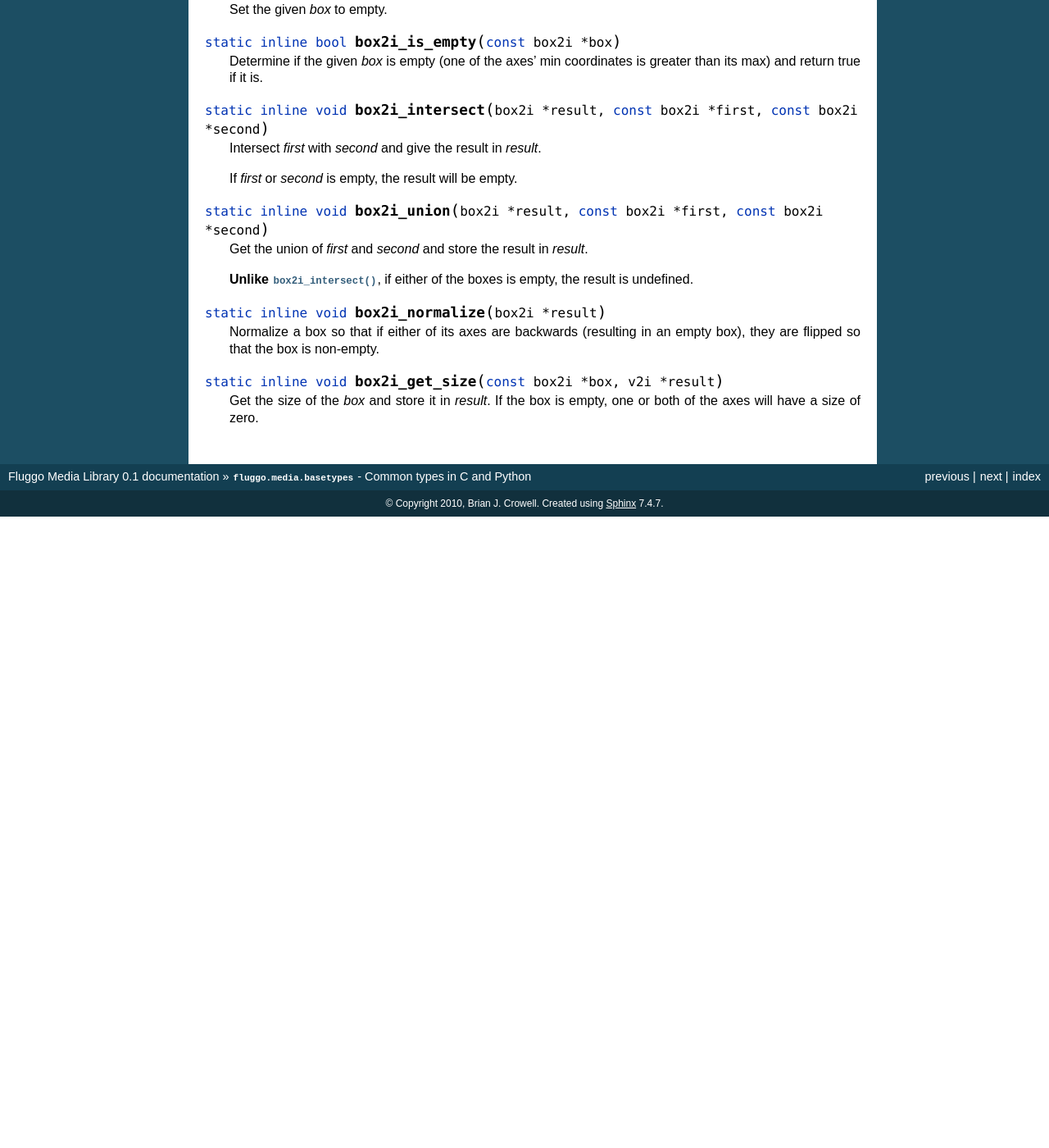
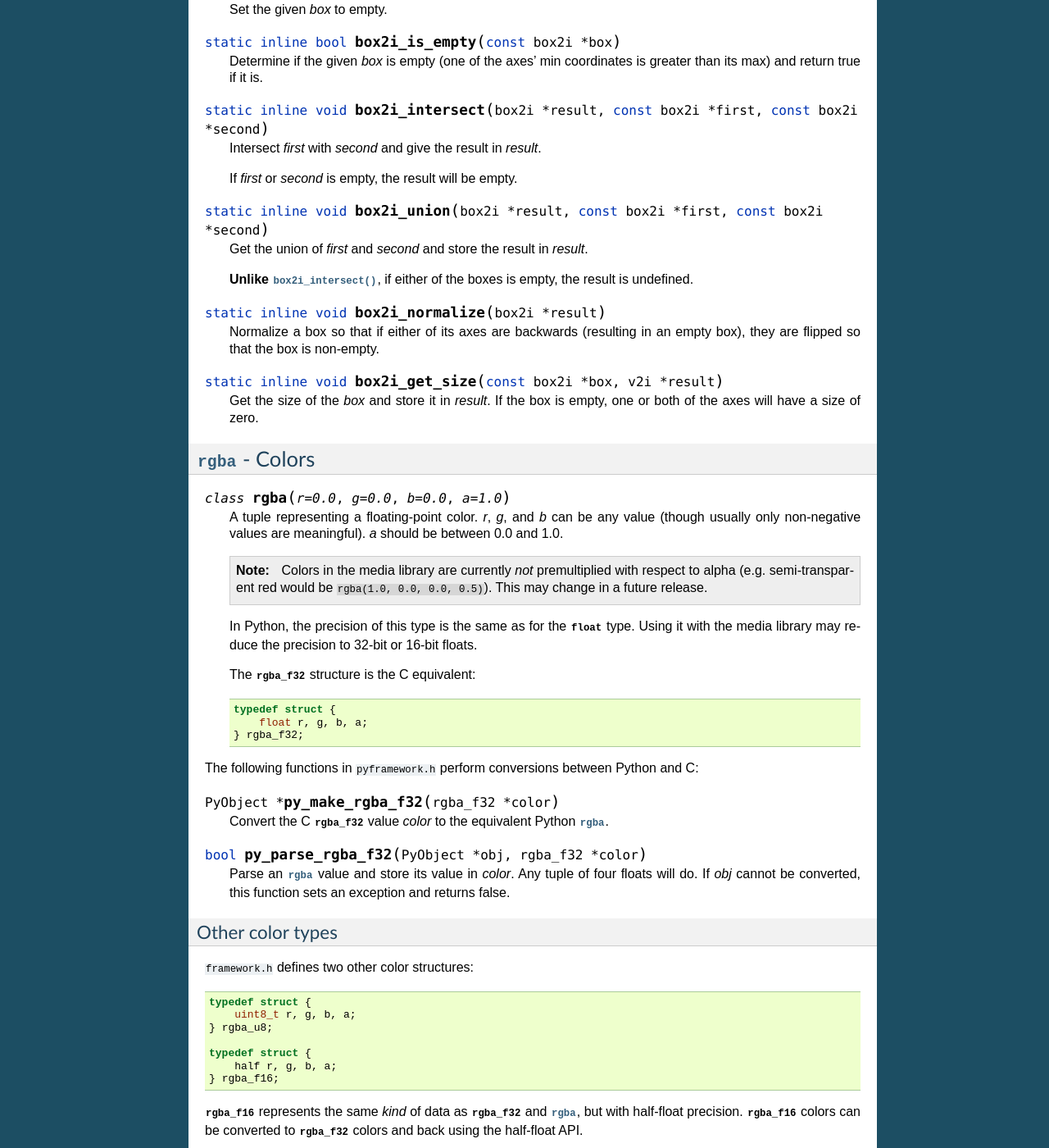
Before and after one commit to fluggo/Canvas, a Sphinx documentation site: the page built from docs/sphinx/basetypes.rst, in a window 1280 px wide and 1400 px high, scrolled down 2439 px. Shown: the whole window at 82% size. Built offline with Sphinx 7.4.7, drawn with Linux system fonts in a browser that asks for light colours; formulas are drawn with MathJax 3; before the commit the page ends 3069 px from its top, so only the background shows below that; some of the changed text lies outside the part shown.

Commit message:
Docs: basetypes: Add documentation for rgba and rational.

```diff
--- a/docs/sphinx/basetypes.rst
+++ b/docs/sphinx/basetypes.rst
@@ -183,3 +183,83 @@
 .. c:function:: static inline void box2i_get_size(const box2i *box, v2i *result)
 
     Get the size of the *box* and store it in *result*. If the box is empty, one or both of the axes will have a size of zero.
+
+:py:class:`rgba` - Colors
+=========================
+
+.. py:class:: rgba(r=0.0, g=0.0, b=0.0, a=1.0)
+
+    A tuple representing a floating-point color. *r*, *g*, and *b* can be any value
+    (though usually only non-negative values are meaningful). *a* should be between 0.0
+    and 1.0.
+
+    .. note:: Colors in the media library are currently *not* premultiplied with
+        respect to alpha (e.g. semi-transparent red would be ``rgba(1.0, 0.0, 0.0, 0.5)``).
+        This may change in a future release.
+
+    In Python, the precision of this type is the same as for the :py:class:`float`
+    type. Using it with the media library may reduce the precision to 32-bit or
+    16-bit floats.
+
+    The :c:type:`rgba_f32` structure is the C equivalent::
+
+        typedef struct {
+            float r, g, b, a;
+        } rgba_f32;
+
+The following functions in ``pyframework.h`` perform conversions between Python and C:
+
+.. c:function:: PyObject *py_make_rgba_f32(rgba_f32 *color)
+
+    Convert the C :c:type:`rgba_f32` value *color* to
+    the equivalent Python :py:class:`rgba`.
+
+.. c:function:: bool py_parse_rgba_f32(PyObject *obj, rgba_f32 *color)
+
+    Parse an :py:class:`rgba` value and store its value in *color*. Any tuple of
+    four floats will do. If *obj* cannot be converted,
+    this function sets an exception and returns false.
+
+Other color types
+-----------------
+
+``framework.h`` defines two other color structures::
+
+    typedef struct {
+        uint8_t r, g, b, a;
+    } rgba_u8;
+
+    typedef struct {
+        half r, g, b, a;
+    } rgba_f16;
+
+:c:type:`rgba_f16` represents the same *kind* of data as :c:type:`rgba_f32` and
+:py:class:`rgba`, but with half-float precision. :c:type:`rgba_f16` colors can be
+converted to :c:type:`rgba_f32` colors and back using the half-float API.
+
+:c:type:`rgba_u8` is the usual 8-bit color structure. Each channel has the
+range [0, 255], which maps onto the floating-point range [0.0, 1.0].
+
+:c:type:`rational` and :py:class:`fractions.Fraction` - Rationals
+=================================================================
+
+``framework.h`` defines the type :c:type:`rational` for precise fractions::
+
+    typedef struct {
+        int n;
+        unsigned int d;
+    } rational;
+
+This maps onto an existing Python type, :py:class:`fractions.Fraction`. The
+following functions in ``pyframework.h`` perform conversions between :c:type:`rational`
+and :py:class:`fractions.Fraction`:
+
+.. c:function:: PyObject *py_make_rational(rgba_f32 *in)
+
+    Convert the C :c:type:`rational` value *in* to
+    the equivalent Python :py:class:`fractions.Fraction`.
+
+.. c:function:: bool py_parse_rational(PyObject *obj, rgba_f32 *out)
+
+    Parse a :py:class:`fractions.Fraction` value and store its value in *out*.
+    If *obj* cannot be converted, this function sets an exception and returns false.
```
